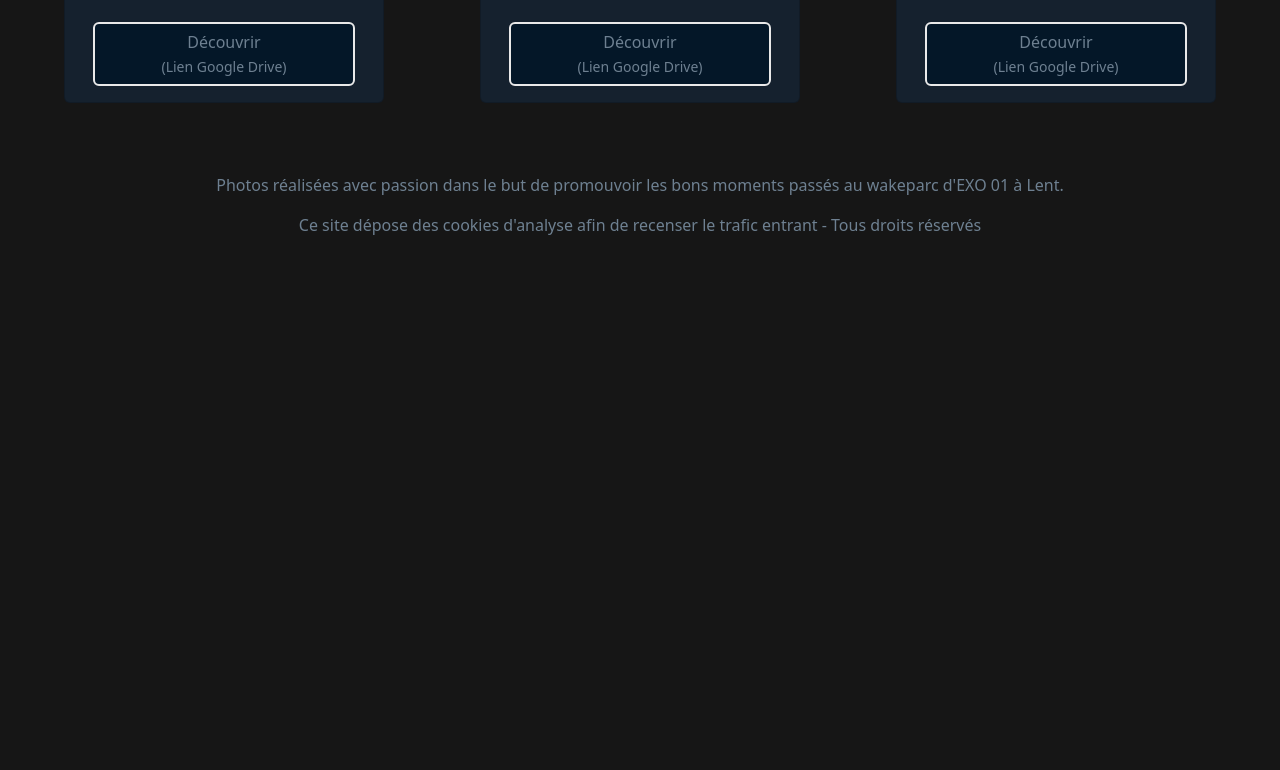
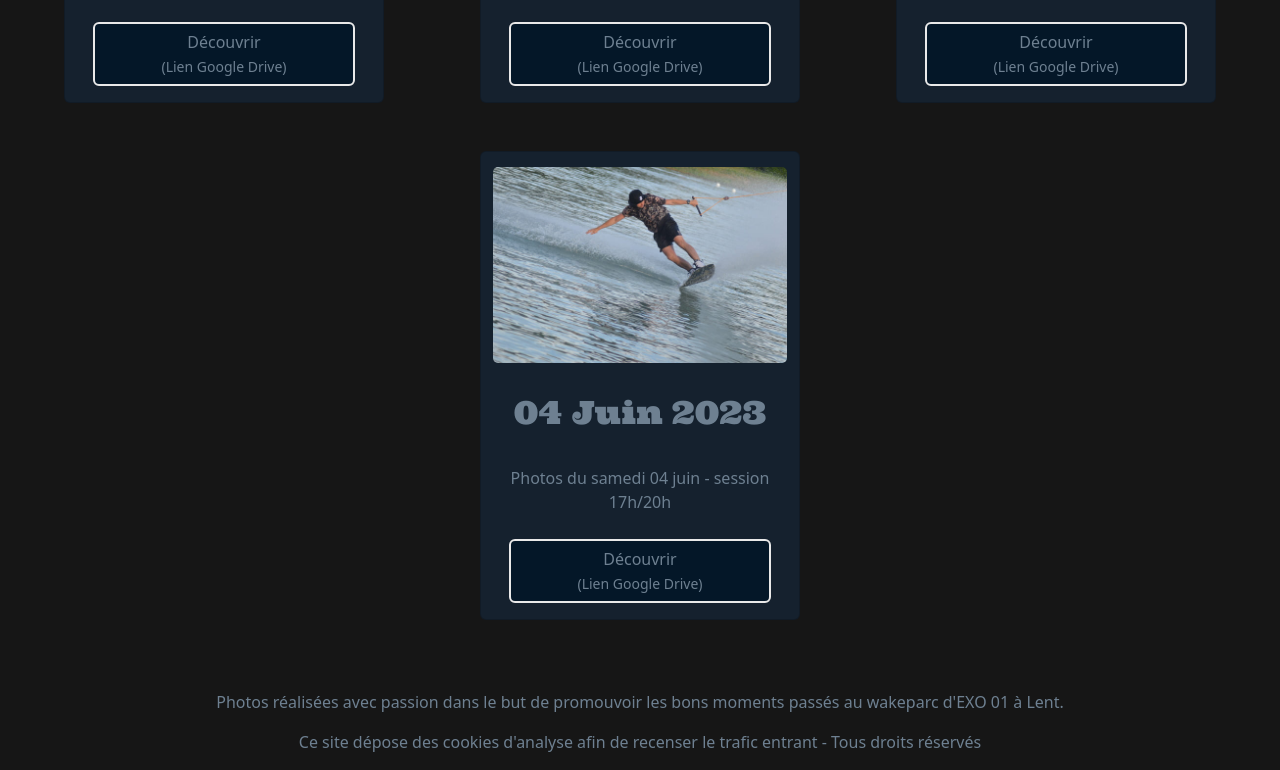
Before and after one commit to MilanForrat/exo-01-photos, a plain HTML site: page index.html in a window 1280 px wide. Shown: the part 1955-2725 px from the top of the page. Before the commit the page ends 2208 px from the top, so only its background shows below. Drawn offline with Linux system fonts and the light colour scheme.

Commit message:
feat: new galery

```diff
--- a/index.html
+++ b/index.html
@@ -192,6 +192,14 @@
               <a href="https://drive.google.com/drive/folders/1q0KdVSD8nrdeITZdbljhfJo-FKt8zMsv?usp=sharing" target="_blank" class="btn btn-primary">Découvrir <br> <small>(Lien Google Drive)</small></a>
             </div>
           </div>
+          <div class="card col-10 col-md-3 mx-5 mt-5">
+            <img src="./img/04-06-23.jpg" class="card-img-top" alt="Photo du 04 juin 2023">
+            <div class="card-body d-flex flex-column justify-content-between">
+              <h2 class="card-title">04 Juin 2023</h2>
+              <p class="card-text">Photos du samedi 04 juin - session 17h/20h</p>
+              <a href="https://drive.google.com/drive/folders/1TyHVqSYhAi_998RJmOVbYHv4cH1JY_ap?usp=sharing" target="_blank" class="btn btn-primary">Découvrir <br> <small>(Lien Google Drive)</small></a>
+            </div>
+          </div>
         </div>
     </section>
     <footer>
```
Also changed, not shown: img/04-06-23.jpg (added).
